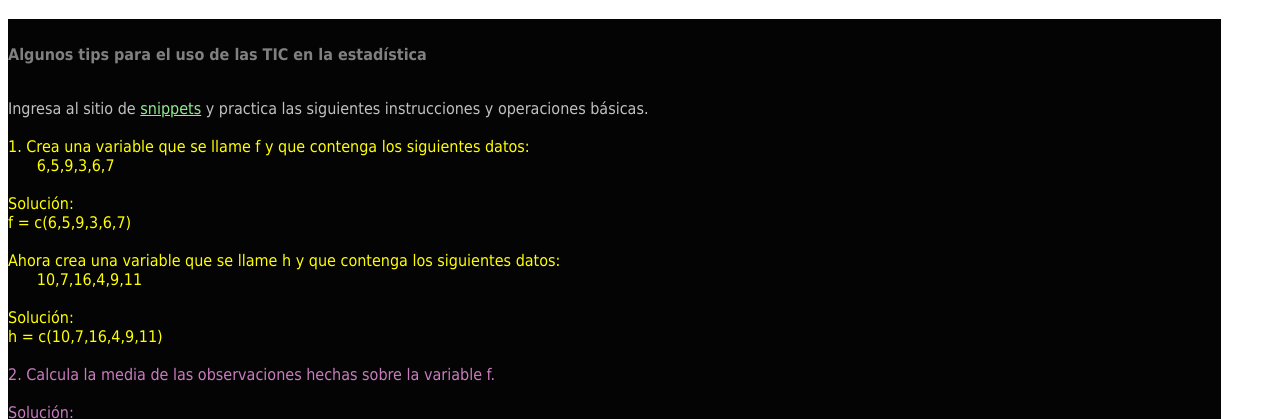
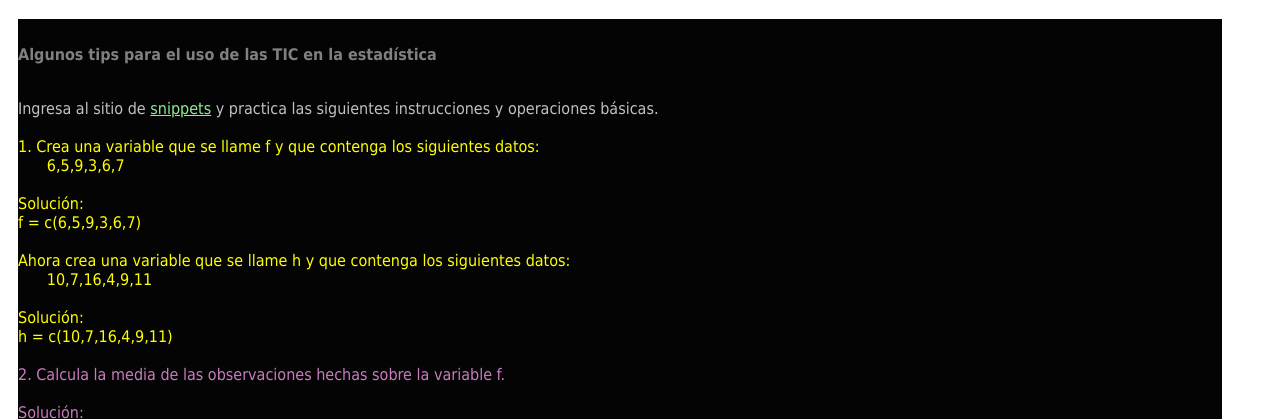
Before and after one commit to renebec/cbta205, a plain HTML site: page docs/index.html in a window 1280 px wide. Shown: the part 381-800 px from the top of the page. Drawn offline with Linux system fonts and the light colour scheme.

Commit message:
Add files via upload

```diff
--- a/docs/index.html
+++ b/docs/index.html
@@ -33,6 +33,7 @@
             style = "font-family:arial;font-size:12px;color:blue;">&nbsp; twitter</a>
             </p>
         </h2>
+    <div style = "padding-left:10px">
             <article>
                <p style = "color:grey;font-weight:bold;">Algunos tips para el uso de las TIC en la estadística</p>
                <br>
@@ -301,6 +302,7 @@
 
         </p>
     </article>
+        </div>
             <br>
             <footer>
                 <strong>¡Éxito muchachos!</strong>
```
